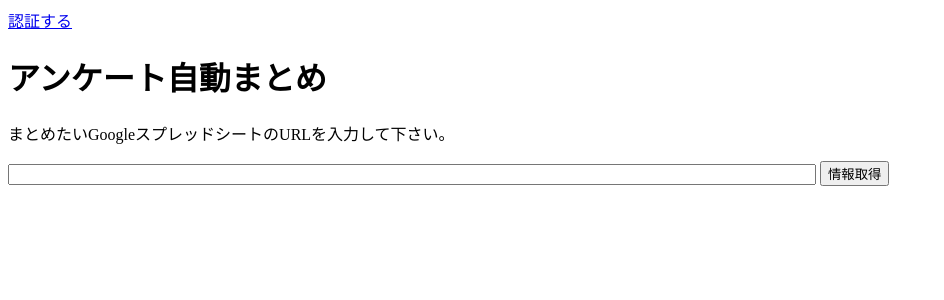
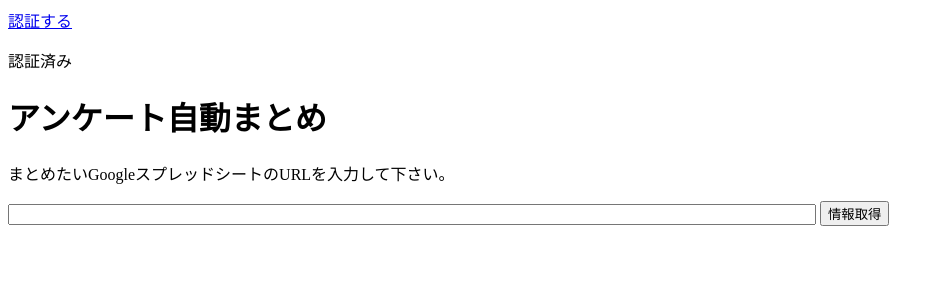
Before and after one commit to MinoriTakahashi0000/FormAutomatic, a Flask app: page / in a window 1280 px wide. Shown: the top 300 px of the page, without its empty margins (0-944 px from the left). Run offline with Flask 3, Linux system fonts and the light colour scheme; the visitor is signed in with stand-in values (Sample User, id 1).

Commit message:
Update index.html

```diff
--- a/app/templates/index.html
+++ b/app/templates/index.html
@@ -13,6 +13,11 @@
         <div id="loadingMessage">情報取得中...</div>
     </div>
     <a href="/auth" class="btn btn-primary">認証する</a>
+    {% if is_authenticated %}
+        <p>認証済み</p>
+    {% else %}
+        <p>未認証</p>
+    {% endif %}
     <form id="Form1" action="/process" method="post">
         <h1>アンケート自動まとめ</h1>
         <div>
```
